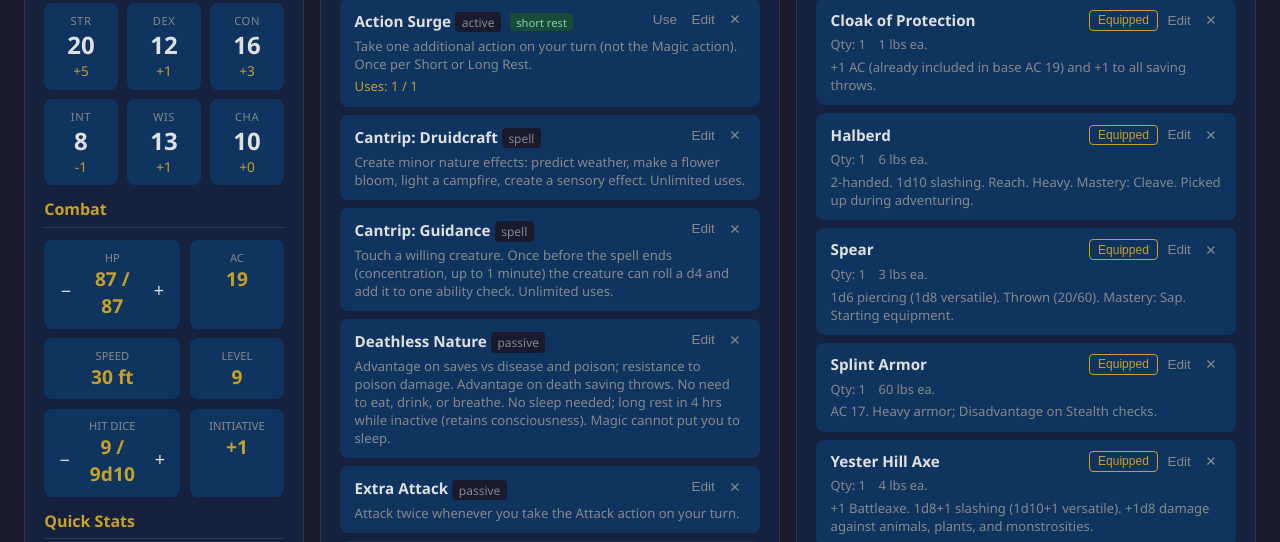
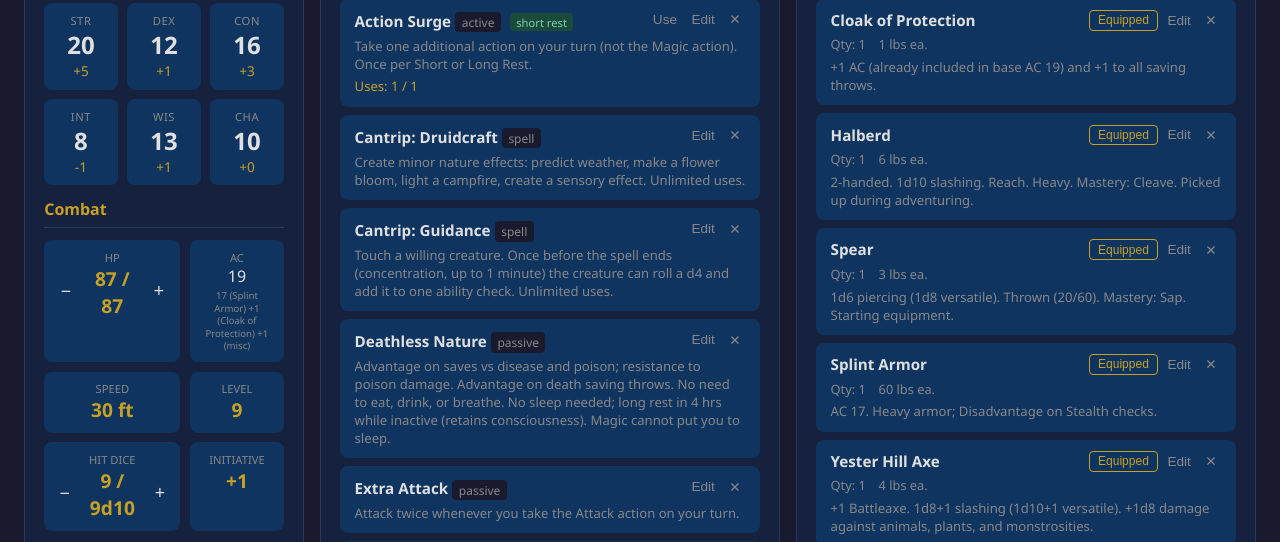
Before and after one commit to nmacinnis/tomato, a Flask app: page /character/1 in a window 1280 px wide. Shown: the part 162-704 px from the top of the page. Run offline with Flask 3, Linux system fonts and the light colour scheme; data comes from the database, SQL or seed files in the repository.

Commit message:
calculated AC

```diff
--- a/app.py
+++ b/app.py
@@ -82,6 +82,7 @@ def update_character(cid):
         "name", "race", "class", "level", "hp", "max_hp", "ac", "speed",
         "str", "dex", "con", "int", "wis", "cha", "notes",
         "hit_dice_remaining", "death_save_successes", "death_save_failures", "goodberries",
+        "flat_ac_bonus", "ac",
     ]
     set_clause = ", ".join(f"{f}=?" for f in fields if f in data)
     values = [data[f] for f in fields if f in data]
@@ -225,7 +226,7 @@ def create_item(cid):
 def update_item(iid):
     data = request.json
     db = get_db()
-    fields = ["name", "quantity", "weight", "description", "equipped"]
+    fields = ["name", "quantity", "weight", "description", "equipped", "ac_bonus", "sets_base_ac"]
     set_clause = ", ".join(f"{f}=?" for f in fields if f in data)
     values = [data[f] for f in fields if f in data]
     if not set_clause:
--- a/database.py
+++ b/database.py
@@ -82,6 +82,25 @@ def init_db():
         conn.execute("ALTER TABLE abilities ADD COLUMN recharge TEXT")
     except sqlite3.OperationalError:
         pass
+    for col_def in (
+        "ac_bonus     INTEGER NOT NULL DEFAULT 0",
+        "sets_base_ac INTEGER NOT NULL DEFAULT 0",
+    ):
+        try:
+            conn.execute(f"ALTER TABLE inventory ADD COLUMN {col_def}")
+        except sqlite3.OperationalError:
+            pass
+    try:
+        conn.execute("ALTER TABLE characters ADD COLUMN flat_ac_bonus INTEGER NOT NULL DEFAULT 0")
+    except sqlite3.OperationalError:
+        pass
+
+    # Set AC values on Tomato's items
+    conn.execute("UPDATE inventory SET ac_bonus=17, sets_base_ac=1 WHERE name='Splint Armor'")
+    conn.execute("UPDATE inventory SET ac_bonus=2  WHERE name='Shield'")
+    conn.execute("UPDATE inventory SET ac_bonus=1  WHERE name='Cloak of Protection'")
+    # Defense fighting style +1 AC while wearing armor
+    conn.execute("UPDATE characters SET flat_ac_bonus=1 WHERE name='Tomato'")
 
     # Seed hit_dice_remaining = level for freshly migrated characters
     conn.execute("UPDATE characters SET hit_dice_remaining = level WHERE hit_dice_remaining = 0")
--- a/static/character.js
+++ b/static/character.js
@@ -335,6 +335,25 @@ abilityForm.onsubmit = async (e) => {
 
 // ── Inventory ──────────────────────────────────────────────────────────────────
 
+function calcAC(items) {
+  const equipped = items.filter(i => i.equipped);
+  const armor = equipped.find(i => i.sets_base_ac);
+  const base = armor ? armor.ac_bonus : 10 + Math.floor((char.dex - 10) / 2);
+  const bonuses = equipped.reduce((s, i) => s + (i.sets_base_ac ? 0 : (i.ac_bonus || 0)), 0);
+  return base + bonuses + (char.flat_ac_bonus || 0);
+}
+
+function acBreakdown(items) {
+  const equipped = items.filter(i => i.equipped && i.ac_bonus);
+  const armor = equipped.find(i => i.sets_base_ac);
+  const parts = [];
+  if (armor) parts.push(`${armor.ac_bonus} (${armor.name})`);
+  else parts.push(`${10 + Math.floor((char.dex - 10) / 2)} (unarmored)`);
+  equipped.filter(i => !i.sets_base_ac).forEach(i => parts.push(`+${i.ac_bonus} (${i.name})`));
+  if (char.flat_ac_bonus) parts.push(`+${char.flat_ac_bonus} (misc)`);
+  return parts.join(" ");
+}
+
 async function loadInventory() {
   const res = await fetch(`/api/characters/${CHARACTER_ID}/inventory`);
   const items = await res.json();
@@ -343,12 +362,25 @@ async function loadInventory() {
   if (items.length === 0) {
     list.innerHTML = `<p style="color:var(--muted);font-size:.85rem">No items yet.</p>`;
     document.getElementById("weight-total").textContent = "";
-    return;
+  } else {
+    items.sort((a, b) => b.equipped - a.equipped || a.name.localeCompare(b.name));
+    items.forEach(i => list.appendChild(renderItemCard(i)));
+    const total = items.reduce((s, i) => s + i.weight * i.quantity, 0);
+    document.getElementById("weight-total").textContent = `Total weight: ${total.toFixed(1)} lbs`;
   }
-  items.sort((a, b) => b.equipped - a.equipped || a.name.localeCompare(b.name));
-  items.forEach(i => list.appendChild(renderItemCard(i)));
-  const total = items.reduce((s, i) => s + i.weight * i.quantity, 0);
-  document.getElementById("weight-total").textContent = `Total weight: ${total.toFixed(1)} lbs`;
+
+  // Recompute and display AC
+  const ac = calcAC(items);
+  document.getElementById("ac-val").textContent = ac;
+  document.getElementById("ac-breakdown").textContent = acBreakdown(items);
+  if (ac !== char.ac) {
+    char.ac = ac;
+    fetch(`/api/characters/${CHARACTER_ID}`, {
+      method: "PUT",
+      headers: { "Content-Type": "application/json" },
+      body: JSON.stringify({ ac }),
+    });
+  }
 }
 
 function renderItemCard(item) {
@@ -398,6 +430,8 @@ function openItemModal(item = null) {
     itemForm.quantity.value = item.quantity;
     itemForm.weight.value = item.weight;
     itemForm.description.value = item.description;
+    itemForm.ac_bonus.value = item.ac_bonus || 0;
+    itemForm.sets_base_ac.checked = !!item.sets_base_ac;
     itemForm.equipped.checked = !!item.equipped;
   } else {
     itemForm.id_field = null;
@@ -414,6 +448,8 @@ itemForm.onsubmit = async (e) => {
   const body = Object.fromEntries(fd.entries());
   body.quantity = Number(body.quantity);
   body.weight = Number(body.weight);
+  body.ac_bonus = Number(body.ac_bonus) || 0;
+  body.sets_base_ac = !!body.sets_base_ac;
   body.equipped = !!body.equipped;
 
   if (itemForm.id_field) {
--- a/static/style.css
+++ b/static/style.css
@@ -145,6 +145,7 @@ main { padding: 1.5rem; }
 }
 .combat-label { display: block; font-size: 0.7rem; color: var(--muted); text-transform: uppercase; }
 .combat-box span:last-child, .hp-controls { font-size: 1.2rem; font-weight: bold; color: var(--accent2); }
+.ac-breakdown { font-size: 0.6rem; color: var(--muted); margin-top: 0.2rem; line-height: 1.3; }
 .hp-controls { display: flex; align-items: center; justify-content: center; gap: 0.5rem; }
 
 /* ── Notes ────────────────────────────────────────────────────────────────── */
--- a/templates/character.html
+++ b/templates/character.html
@@ -40,7 +40,7 @@
             <button class="btn-small" id="hp-up">+</button>
           </div>
         </div>
-        <div class="combat-box"><span class="combat-label">AC</span><span id="ac-val"></span></div>
+        <div class="combat-box"><span class="combat-label">AC</span><span id="ac-val"></span><div id="ac-breakdown" class="ac-breakdown"></div></div>
         <div class="combat-box"><span class="combat-label">Speed</span><span id="speed-val"></span></div>
         <div class="combat-box"><span class="combat-label">Level</span><span id="level-val"></span></div>
         <div class="combat-box">
@@ -158,6 +158,11 @@
       <label>Quantity <input name="quantity" type="number" min="1" value="1" /></label>
       <label>Weight (lbs) <input name="weight" type="number" min="0" step="0.1" value="0" /></label>
       <label>Description <textarea name="description"></textarea></label>
+      <label>AC Bonus <input name="ac_bonus" type="number" value="0" min="0" /></label>
+      <label class="checkbox-label">
+        <input name="sets_base_ac" type="checkbox" />
+        Sets base AC (armor)
+      </label>
       <label class="checkbox-label">
         <input name="equipped" type="checkbox" />
         Equipped
```
